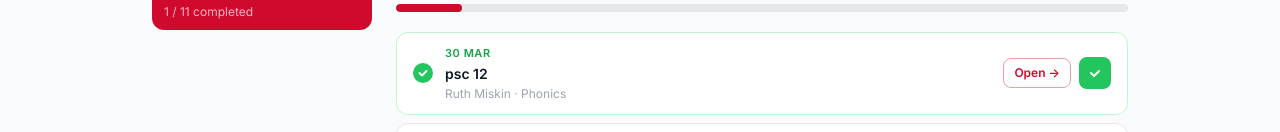
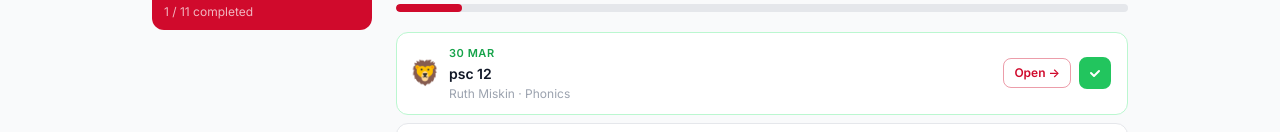
Before and after one commit to dlau034/harris-school-digest, a Next.js app: page /learning in a window 1280 px wide. Both pictures are taken after a click on the button 1095 px from the left and 299 px from the top of the page. Shown: the part 226-358 px from the top of the page. Built offline with nearby package versions, Linux system fonts and the light colour scheme.

Commit message:
Replace tick with animal emoji rewards on /learning
- Each completed phonics video now shows a deterministic animal emoji
- Emoji size bumped to text-2xl for better visibility
- Keeps green highlight styling on completed rows

```diff
--- a/app/learning/page.tsx
+++ b/app/learning/page.tsx
@@ -41,6 +41,14 @@ const CATEGORIES: Category[] = [
 ]
 
 const STORAGE_KEY = 'harris-phonics-done'
+
+const ANIMAL_EMOJIS = [
+  '🦁','🐯','🐻','🐨','🐼','🐸','🐵','🦊','🐺','🦝',
+  '🐴','🦄','🦓','🦒','🐘','🦛','🦏','🐪','🦘','🦙',
+  '🐇','🦔','🐿️','🦫','🦡','🦦','🦥','🐁','🐹','🐰',
+  '🐢','🐍','🦎','🐊','🦖','🦕','🐙','🦑','🦐','🦞',
+  '🦀','🐡','🐠','🐟','🐬','🐳','🦈','🦭','🐋','🐆',
+]
 
 export default function LearningPage() {
   const [done, setDone] = useState<Set<string>>(new Set())
@@ -165,9 +173,10 @@ export default function LearningPage() {
 
           {/* Resource rows */}
           <div className="space-y-2">
-            {activeCat.resources.map(resource => {
+            {activeCat.resources.map((resource, idx) => {
               const isDone = mounted && done.has(resource.url)
               const { live } = resource
+              const rewardEmoji = ANIMAL_EMOJIS[idx % ANIMAL_EMOJIS.length]
 
               return (
                 <div
@@ -180,16 +189,12 @@ export default function LearningPage() {
                         : 'border-[#E5E7EB] hover:border-[#D00A2C]/20 hover:shadow-sm'
                   }`}
                 >
-                  {/* Status icon */}
-                  <div className="flex-shrink-0 w-5 flex items-center justify-center">
+                  {/* Status icon / reward */}
+                  <div className="flex-shrink-0 w-6 flex items-center justify-center">
                     {!live ? (
                       <span className="text-sm text-[#9CA3AF]">✕</span>
                     ) : isDone ? (
-                      <div className="w-5 h-5 rounded-full bg-green-500 flex items-center justify-center">
-                        <svg width="10" height="10" viewBox="0 0 10 10" fill="none">
-                          <path d="M1.5 5l2.5 2.5 4.5-4.5" stroke="white" strokeWidth="1.8" strokeLinecap="round" strokeLinejoin="round"/>
-                        </svg>
-                      </div>
+                      <span className="text-2xl" title="Great work!">{rewardEmoji}</span>
                     ) : (
                       <div className="w-5 h-5 rounded-full border-2 border-[#D1D5DB]" />
                     )}
```
